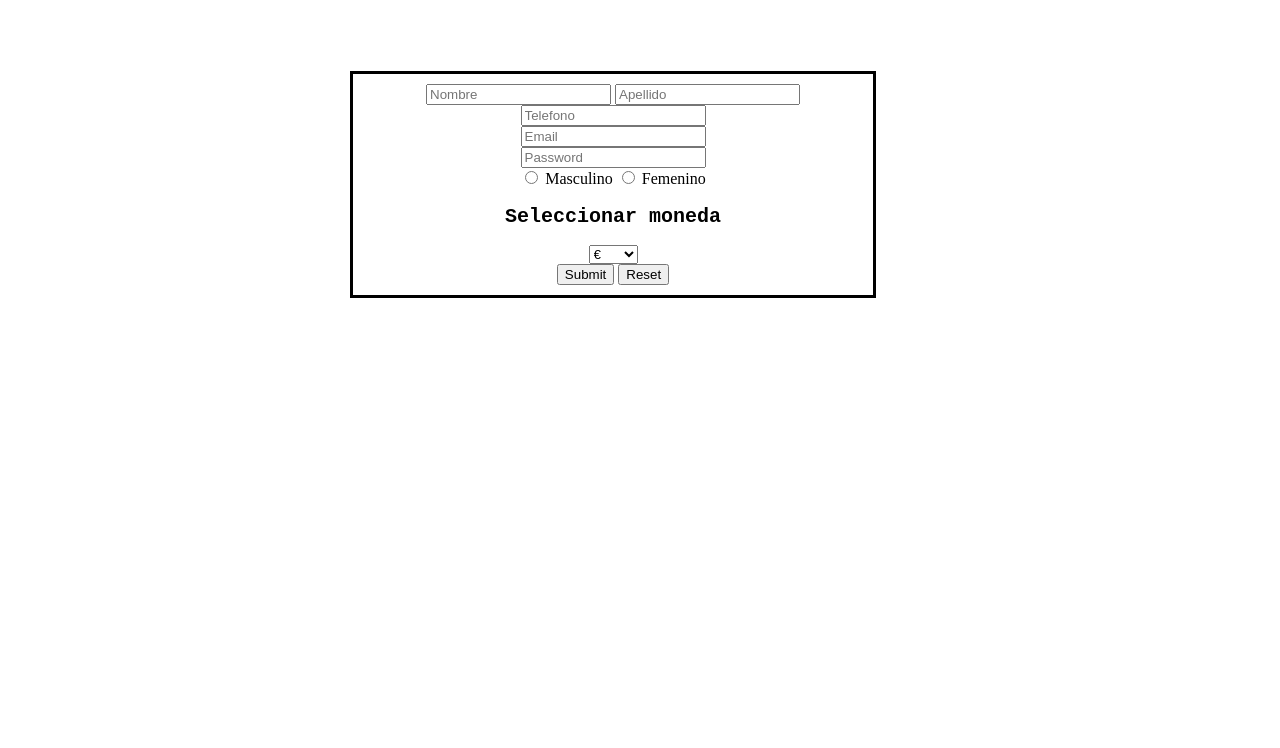
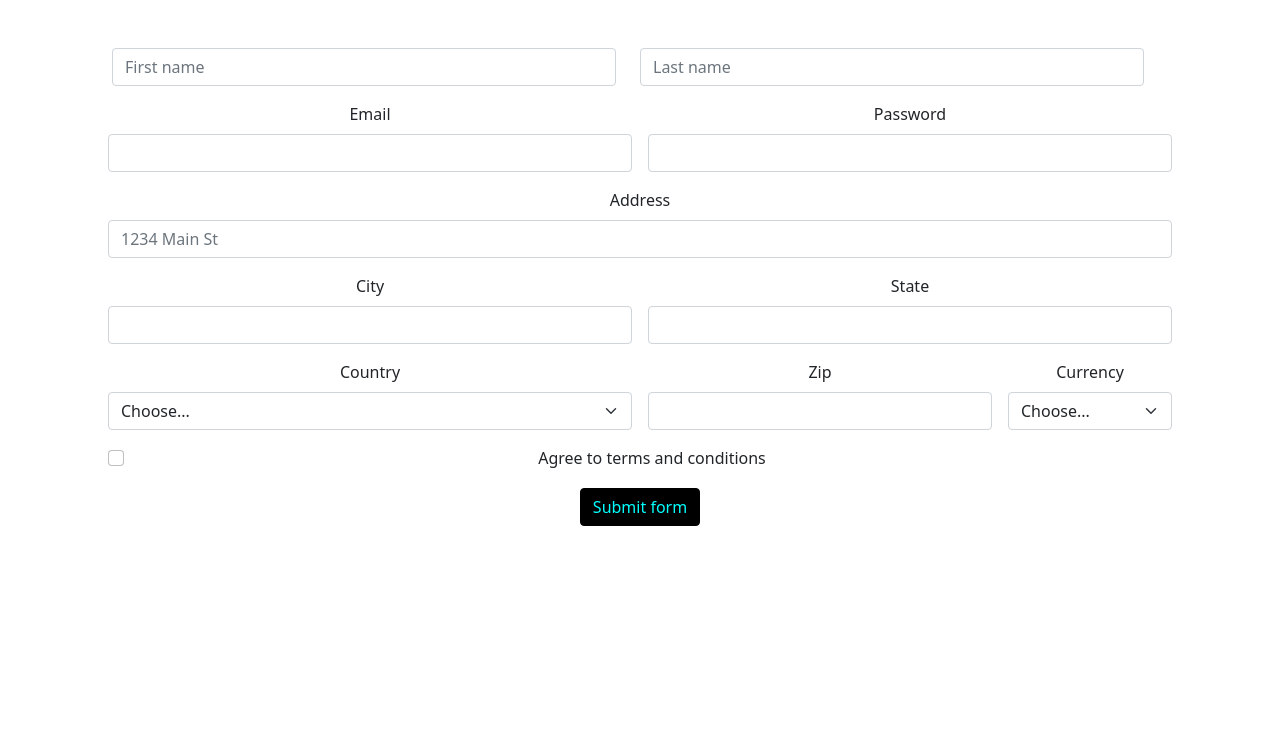
Before and after one commit to tobigiorgis/Bringn, a plain HTML site: page views/registro.html in a window 1280 px wide. Shown: the part 52-800 px from the top of the page. Drawn offline with nearby package versions, Linux system fonts and the light colour scheme.

Commit message:
ultimos updates

```diff
--- a/SASS/SCSS/style.scss
+++ b/SASS/SCSS/style.scss
@@ -8,6 +8,14 @@ body{
     margin: 0px;
     padding: 0px;
 }
+nav{
+    height: 80px;
+}
+
+.nav__btn, .dropdown{
+    margin-bottom: 35px;
+}
+
 
 #nav__2{
     border-bottom:$secondary-color;
@@ -259,7 +267,7 @@ form{
     width: 70px;
     height: 30px;
     font-size: 10px;
-    margin-left: 60px;
+    margin-left: 120px;
     margin-bottom: 50px;
 }
 #interac__2{
@@ -267,13 +275,26 @@ form{
     height: 30px;
     font-size: 10px;
     margin-bottom: 50px;
-    margin-left: 20px;
+    margin-left: 30px;
 }
 
 .container{
     margin: 100px;
 }
 .container-usuarios{
-    margin-left: 30px;
+    margin-left: 0px;
     margin-top: 50px;
 }
+
+.bringn{
+    padding-left: 0px;
+}
+
+#formregistro{
+    margin: 100px;
+}
+#subbt{
+    color: cyan;
+    background-color: black;
+    border-color: black;
+}
--- a/views/registro.html
+++ b/views/registro.html
@@ -7,38 +7,78 @@
     <link rel="stylesheet" href="../SASS/CSS/styles1.css">
     <meta name="keywords" content="COURRIER, ENVIOS, SERVICIO, REGISTRARME, REGISTRAR">
     <meta name="description" content="Plataforma para envios entre individuos. Pagate tu viaje trayendo cosas.">
+    <link href="https://cdn.jsdelivr.net/npm/bootstrap@5.1.0/dist/css/bootstrap.min.css" rel="stylesheet" integrity="sha384-KyZXEAg3QhqLMpG8r+8fhAXLRk2vvoC2f3B09zVXn8CA5QIVfZOJ3BCsw2P0p/We" crossorigin="anonymous">
     <title>Registrarse</title>
 </head>
 <body>
-    <h1 class="h1__registro">Registrarse</h1>
-    <form class="form__reg">
-        <label for="Nombre"></label>
-        <input id="nombre" type="text" placeholder="Nombre">
-        <label for="Apellido"></label>
-        <input id="apellido" type="text" placeholder="Apellido">
-        <br>
-        <label for="Telefono"></label>
-        <input id="telefono" type="tel" placeholder="Telefono">
-        <br>
-        <label for="email"></label>
-        <input id="email" type="email" placeholder="Email">
-        <br>
-        <label for="password"></label>
-        <input id="password" type="text" placeholder="Password">
-        <br>
-        <input type="radio" name="Sexo" value="Masculino"> Masculino
-        <input type="radio" name="Sexo" value="Femenino"> Femenino
-        <br>
-        <h2 class="h2__registro">Seleccionar moneda</h2>
-        <select name="Moneda" id="Moneda a elegir">
-            <option value="Euro">€</option>
-            <option value="Dolar">$</option>
-            <option value="Bitcoin">BTC</option>
-        </select>
-        <br>
-        <button type="button" class="btn btn-primary" id="bt__submit" onclick="window.location='home.html'">Submit</button>
-        <input type="reset" value="Reset">
+    <form class="row g-3" id="formregistro">
+    <div class="row">
+        <div class="col">
+            <input type="text" class="form-control" placeholder="First name" aria-label="First name">
+        </div>
+        <div class="col">
+            <input type="text" class="form-control" placeholder="Last name" aria-label="Last name">
+        </div>
+    </div>
+        <div class="col-md-6">
+            <label for="inputEmail4" class="form-label">Email</label>
+            <input type="email" class="form-control" id="inputEmail4">
+        </div>
+        <div class="col-md-6">
+            <label for="inputPassword4" class="form-label">Password</label>
+            <input type="password" class="form-control" id="inputPassword4">
+        </div>
+        <div class="col-12">
+            <label for="inputAddress" class="form-label">Address</label>
+            <input type="text" class="form-control" id="inputAddress" placeholder="1234 Main St">
+        </div>
+        <div class="col-md-6">
+            <label for="inputCity" class="form-label">City</label>
+            <input type="text" class="form-control" id="inputCity">
+        </div>
+        <div class="col-md-6">
+            <label for="inputState" class="form-label">State</label>
+            <input type="text" class="form-control" id="inputState">
+        </div>
+        <div class="col-md-6">
+            <label for="inputState" class="form-label">Country</label>
+            <select id="inputState" class="form-select">
+            <option selected>Choose...</option>
+            <option>Argentina</option>
+            </select>
+        </div>
+        <div class="col-md-4">
+            <label for="inputZip" class="form-label">Zip</label>
+            <input type="text" class="form-control" id="inputZip">
+        </div>
+        <div class="col-md-2">
+            <label for="inputCurrency" class="form-label">Currency</label>
+            <select id="inputCurrency" class="form-select">
+            <option selected>Choose...</option>
+            <option>$</option>
+            <option>€</option>
+            <option>BTC</option>
+            <option>ETH</option>
+            <option>Pesos</option>
+            </select>
+        </div>
+        <div class="col-12">
+            <div class="form-check">
+                <input class="form-check-input" type="checkbox" value="" id="invalidCheck" required>
+                <label class="form-check-label" for="invalidCheck">
+                Agree to terms and conditions
+                </label>
+                <div class="invalid-feedback">
+                You must agree before submitting.
+            </div>
+            </div>
+        </div>
+            <div class="col-12">
+                <button class="btn btn-primary" id="subbt" type="submit">Submit form</button>
+            </div>
     </form>
 
+<script src="https://cdn.jsdelivr.net/npm/@popperjs/core@2.9.3/dist/umd/popper.min.js" integrity="sha384-eMNCOe7tC1doHpGoWe/6oMVemdAVTMs2xqW4mwXrXsW0L84Iytr2wi5v2QjrP/xp" crossorigin="anonymous"></script>
+<script src="https://cdn.jsdelivr.net/npm/bootstrap@5.1.0/dist/js/bootstrap.min.js" integrity="sha384-cn7l7gDp0eyniUwwAZgrzD06kc/tftFf19TOAs2zVinnD/C7E91j9yyk5//jjpt/" crossorigin="anonymous"></script>
 </body>
 </html>
```
Also changed, not shown: views/home.html (+15 -11 lines), views/ofrecer.html (+1 -1 lines), SASS/CSS/styles1.css.
